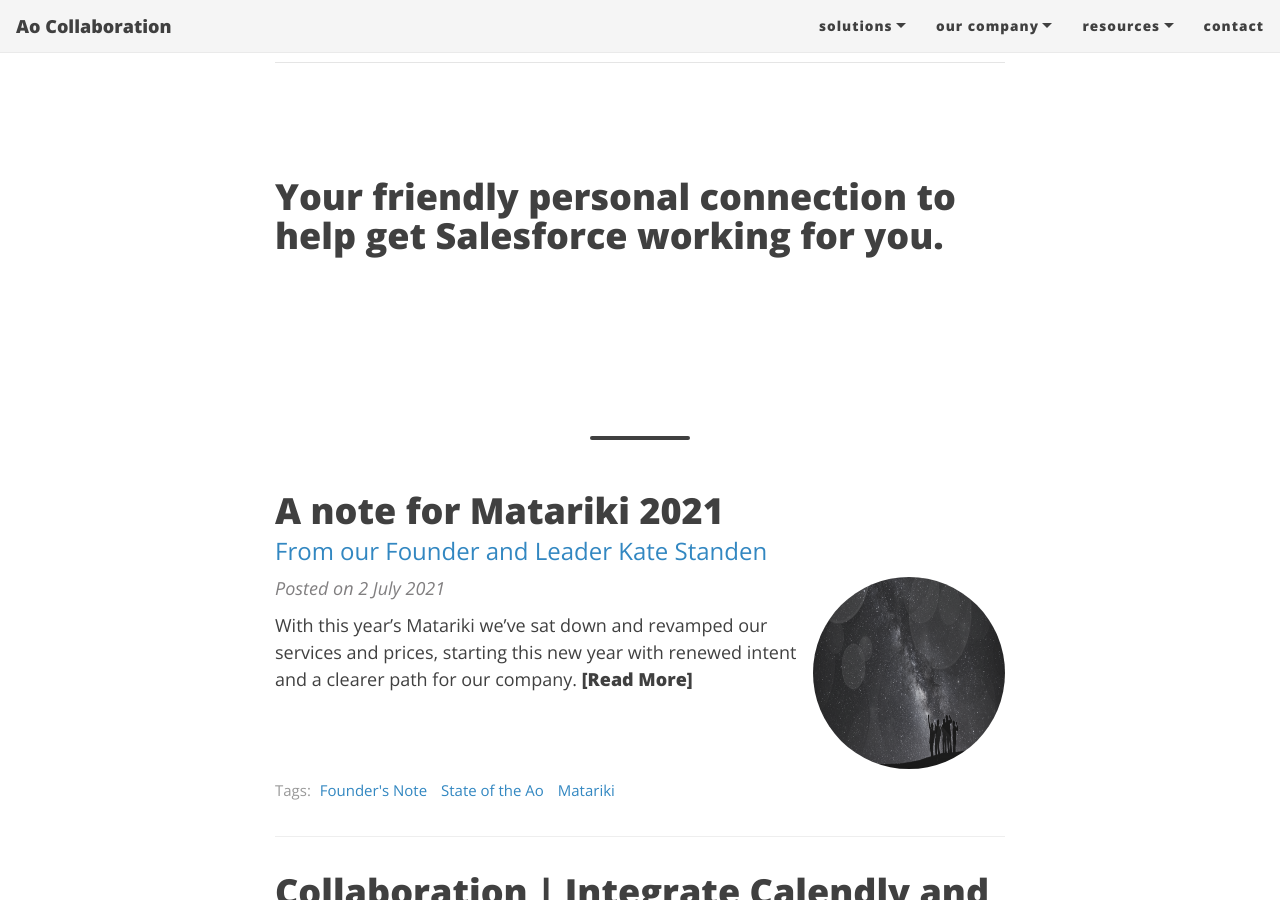
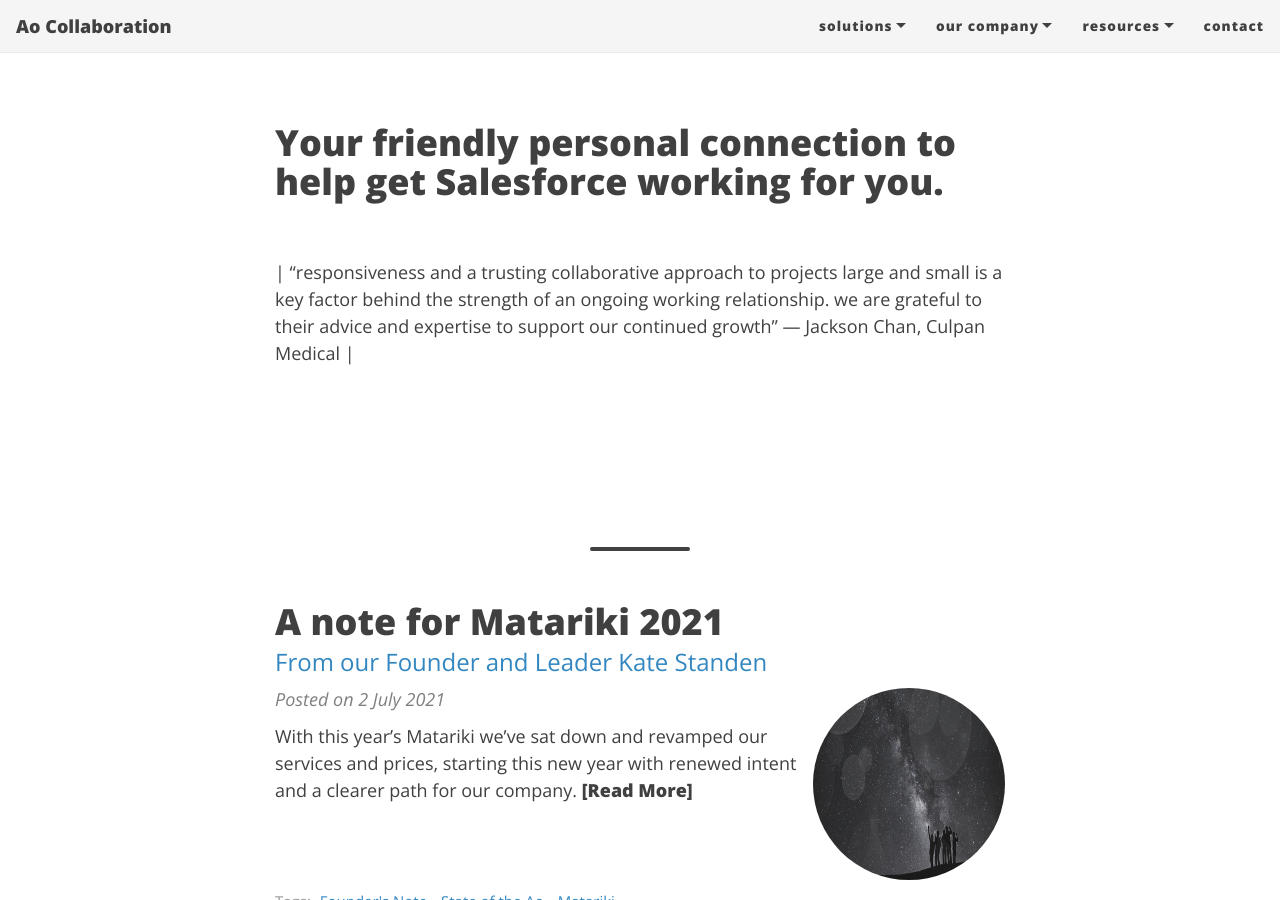
Before and after one commit to Ao-Collaboration/Ao-Collaboration.github.io, a Jekyll site: the page built from index.md, in a window 1280 px wide and 900 px high, scrolled down 639 px. Built offline with Jekyll 4.4.1, drawn with Linux system fonts in a browser that asks for light colours; nearby versions of some CDN libraries; comment, search, counter and statistics services are not loaded.

Commit message:
Update index.md

```diff
--- a/index.md
+++ b/index.md
@@ -7,11 +7,13 @@
 ---
 
 <br>
-<br>
-<br>
 
 ***
 
 <br>
 <br>
 # Your friendly personal connection to help get Salesforce working for you.
+
+<br>
+| “responsiveness and a trusting collaborative approach to projects large and small is a key factor behind the strength of an ongoing working relationship. we are grateful to their advice and expertise to support our continued growth”
+— Jackson Chan, Culpan Medical |
```
